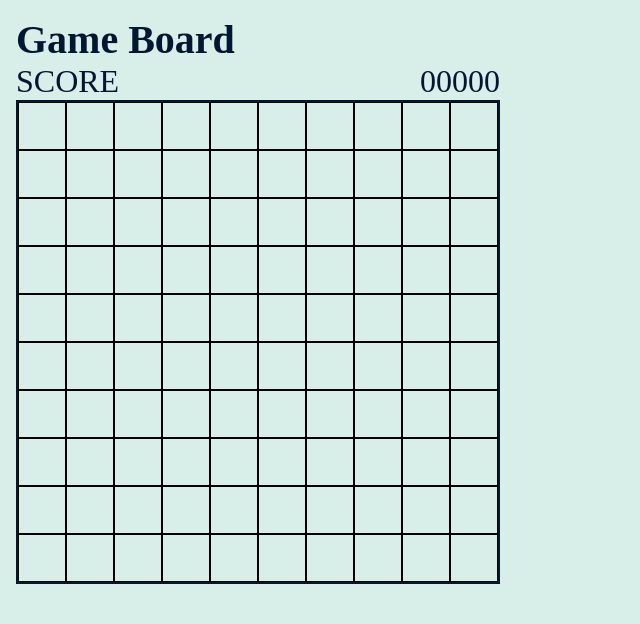
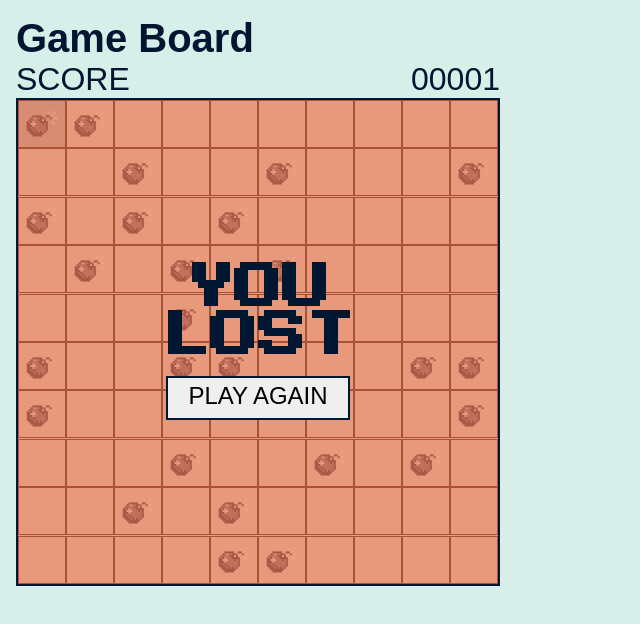
Before and after one commit to NatsukiSh/arkade-game-challenge, a plain HTML site: page index.html in a window 1280 px wide. Both pictures are taken after a click on the element 42 px from the left and 126 px from the top of the page. Shown: the whole page, without its empty margins (0-640 px from the left). Drawn offline with Linux system fonts and the light colour scheme; a web font is replaced by a local one.

Commit message:
Added some functions

```diff
--- a/index.html
+++ b/index.html
@@ -23,122 +23,22 @@
       <header class="game-panel">
         <h1>Game Board</h1>
         <div class="score">
-          <span> SCORE </span>
-          <span>00000</span>
+          <span class="score-label"> SCORE </span>
+          <span class="score-counter">00000</span>
         </div>
       </header>
       <main class="game-board">
-        <div class="grid">
-          <div class="cell"></div>
-          <div class="cell"></div>
-          <div class="cell"></div>
-          <div class="cell"></div>
-          <div class="cell"></div>
-          <div class="cell"></div>
-          <div class="cell"></div>
-          <div class="cell"></div>
-          <div class="cell"></div>
-          <div class="cell"></div>
-          <div class="cell"></div>
-          <div class="cell"></div>
-          <div class="cell"></div>
-          <div class="cell"></div>
-          <div class="cell"></div>
-          <div class="cell"></div>
-          <div class="cell"></div>
-          <div class="cell"></div>
-          <div class="cell"></div>
-          <div class="cell"></div>
-          <div class="cell"></div>
-          <div class="cell"></div>
-          <div class="cell"></div>
-          <div class="cell"></div>
-          <div class="cell"></div>
-          <div class="cell"></div>
-          <div class="cell"></div>
-          <div class="cell"></div>
-          <div class="cell"></div>
-          <div class="cell"></div>
-          <div class="cell"></div>
-          <div class="cell"></div>
-          <div class="cell"></div>
-          <div class="cell"></div>
-          <div class="cell"></div>
-          <div class="cell"></div>
-          <div class="cell"></div>
-          <div class="cell"></div>
-          <div class="cell"></div>
-          <div class="cell"></div>
-          <div class="cell"></div>
-          <div class="cell"></div>
-          <div class="cell"></div>
-          <div class="cell"></div>
-          <div class="cell"></div>
-          <div class="cell"></div>
-          <div class="cell"></div>
-          <div class="cell"></div>
-          <div class="cell"></div>
-          <div class="cell"></div>
-          <div class="cell"></div>
-          <div class="cell"></div>
-          <div class="cell"></div>
-          <div class="cell"></div>
-          <div class="cell"></div>
-          <div class="cell"></div>
-          <div class="cell"></div>
-          <div class="cell"></div>
-          <div class="cell"></div>
-          <div class="cell"></div>
-          <div class="cell"></div>
-          <div class="cell"></div>
-          <div class="cell"></div>
-          <div class="cell"></div>
-          <div class="cell"></div>
-          <div class="cell"></div>
-          <div class="cell"></div>
-          <div class="cell"></div>
-          <div class="cell"></div>
-          <div class="cell"></div>
-          <div class="cell"></div>
-          <div class="cell"></div>
-          <div class="cell"></div>
-          <div class="cell"></div>
-          <div class="cell"></div>
-          <div class="cell"></div>
-          <div class="cell"></div>
-          <div class="cell"></div>
-          <div class="cell"></div>
-          <div class="cell"></div>
-          <div class="cell"></div>
-          <div class="cell"></div>
-          <div class="cell"></div>
-          <div class="cell"></div>
-          <div class="cell"></div>
-          <div class="cell"></div>
-          <div class="cell"></div>
-          <div class="cell"></div>
-          <div class="cell"></div>
-          <div class="cell"></div>
-          <div class="cell"></div>
-          <div class="cell"></div>
-          <div class="cell"></div>
-          <div class="cell"></div>
-          <div class="cell"></div>
-          <div class="cell"></div>
-          <div class="cell"></div>
-          <div class="cell"></div>
-          <div class="cell"></div>
-          <div class="cell"></div>
-        </div>
+        <div class="grid"></div>
         <div class="end-game-screen hidden">
           <h2 class="end-game-text">
             Game
             <br />
             Over
           </h2>
-          <button class="btn">Play Again</button>
+          <button class="btn play-again">Play Again</button>
         </div>
       </main>
     </div>
+    <script src="./script.js"></script>
   </body>
 </html>
--- a/script.js
+++ b/script.js
@@ -0,0 +1,79 @@
+const scoreCounter = document.querySelector(".score-counter");
+const grid = document.querySelector(".grid");
+const endGameScreen = document.querySelector(".end-game-screen");
+const endGameText = document.querySelector(".end-game-text");
+const playAgainButton = document.querySelector(".play-again");
+
+const totalCells = 100;
+const totalBombs = 25;
+const maxScore = 10;
+const bombsList = [];
+
+let score = 0;
+
+function updateScore() {
+  score++;
+  scoreCounter.innerText = score.toString().padStart(5, "0");
+
+  if (score === maxScore) {
+    endGame(true);
+  }
+}
+//cell = <div></div>
+const cell = document.createElement("div");
+cell.classList.add("cell");
+//<div class="cell"></div>
+
+for (let i = 1; i <= 100; i++) {
+  const cell = document.createElement("div");
+  cell.classList.add("cell");
+  //<div class="cell"></div>
+
+  cell.addEventListener("click", function () {
+    if (!cell.classList.contains("cell-clicked")) {
+      updateScore();
+    }
+
+    cell.classList.add("cell-clicked");
+    if (bombsList.includes(i)) {
+      cell.classList.add("cell-bomb");
+      endGame(false);
+    }
+  });
+
+  grid.appendChild(cell);
+}
+
+while (bombsList.length < totalBombs) {
+  //Generate a random number between 1 and 100, inclusive
+  const randomNumber = Math.floor(Math.random() * totalCells) + 1;
+  //console.log(randomNumber);
+
+  if (!bombsList.includes(randomNumber)) {
+    bombsList.push(randomNumber);
+  }
+}
+
+function endGame(isVictory) {
+  if (isVictory) {
+    endGameText.innerHTML = `YOU<br>WON`;
+    endGameScreen.classList.add("win");
+  } else {
+    endGameText.innerHTML = `YOU<br>LOST`;
+    endGameScreen.classList.add("lost");
+    gameOver();
+  }
+  endGameScreen.classList.remove("hidden");
+}
+
+playAgainButton.addEventListener("click", function () {
+  window.location.reload();
+});
+
+const cells = document.getElementsByClassName("cell");
+
+function gameOver() {
+  for (let j = 1; j < 100; j++) {
+    if (bombsList.includes(j)) cells[j].classList.add("cell-bomb");
+  }
+}
--- a/style.css
+++ b/style.css
@@ -5,7 +5,7 @@
 }
 
 body {
-  font-family: "Darker Grotesque";
+  font-family: "Darker Grotesque", sans-serif;
   color: rgb(0, 23, 50);
   font-size: 40px;
   background-color: rgb(216, 238, 232);
@@ -14,9 +14,6 @@ body {
 
 .game-container {
   width: 484px;
-}
-
-.game-panel {
 }
 
 .game-board {
@@ -35,6 +32,7 @@ h1 {
 }
 
 .grid {
+  height: 484px;
   display: flex;
   flex-wrap: wrap;
 }
@@ -61,15 +59,19 @@ h1 {
   gap: 16px;
 }
 
+.win {
+  background-color: rgba(78, 241, 187, 0.7);
+}
+
 .end-game-text {
   font-size: 48px;
   text-transform: uppercase;
-  font-family: "Press Start 2P";
+  font-family: "Press Start 2P", cursive;
 }
 
 .btn {
   font-size: 24px;
-  font-family: Darker Grotesque;
+  font-family: "Darker Grotesque", sans-serif;
   padding: 4px 20px 8px 20px;
   cursor: pointer;
   text-transform: uppercase;
@@ -83,3 +85,14 @@ h1 {
 .hidden {
   display: none;
 }
+
+.cell-clicked {
+  background-color: rgb(157, 197, 199);
+  cursor: not-allowed;
+}
+
+.cell-bomb {
+  background-image: url(./images/bomb.png.png);
+  background-size: contain;
+  background-position: center;
+}
```
